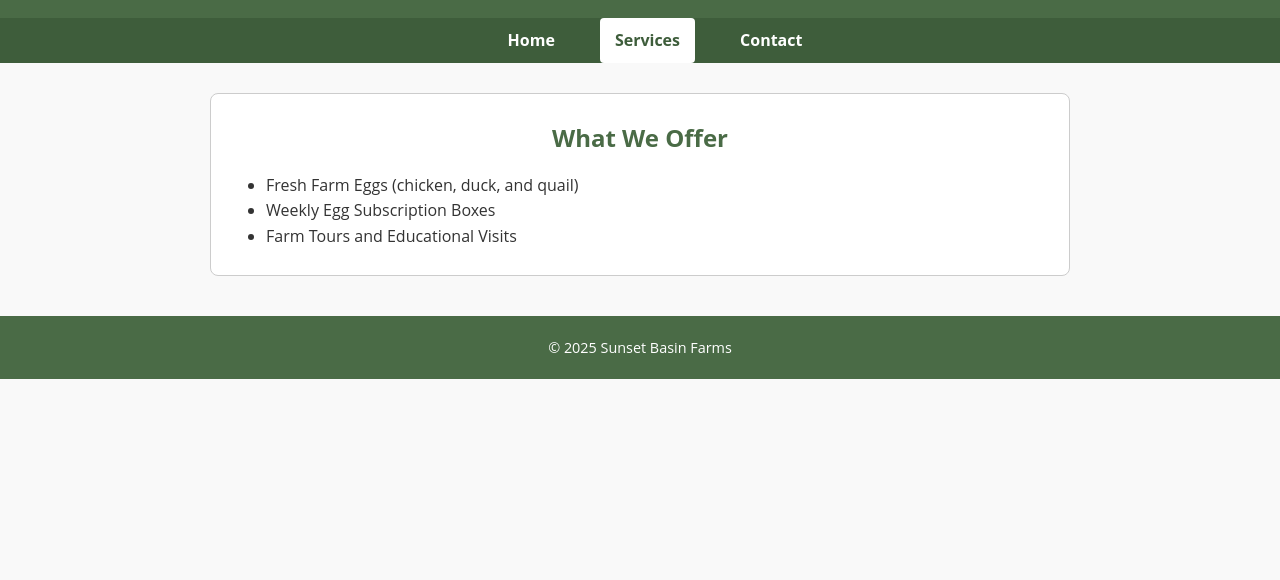
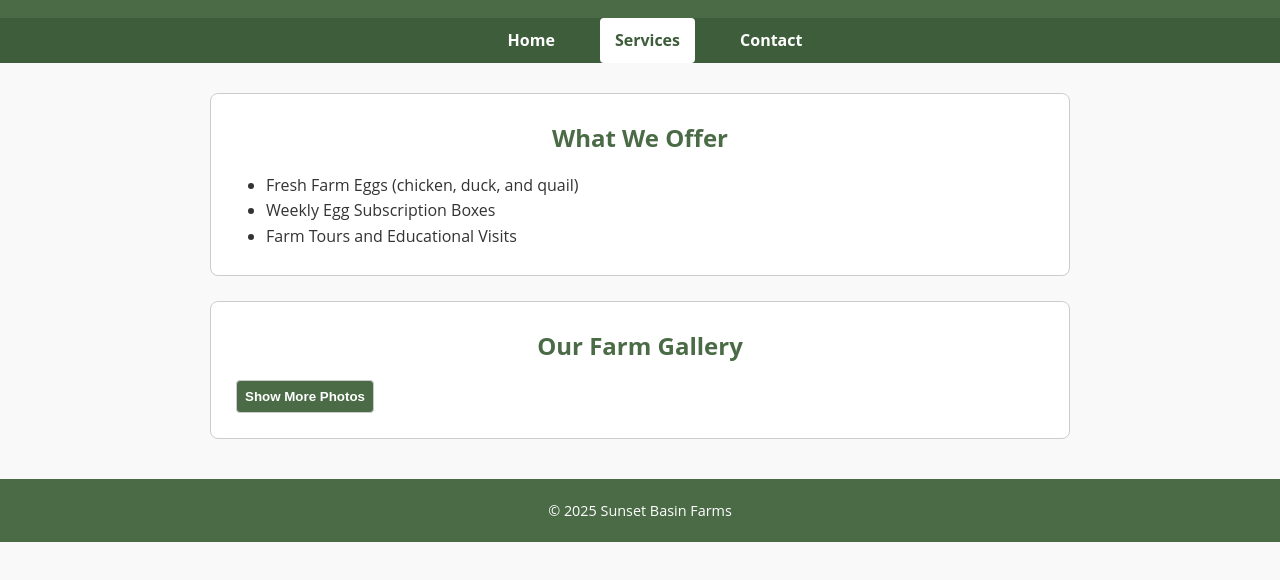
Before and after one commit to girlracer88/sunset-basin-farms-homepage, a plain HTML site: page services.html in a window 1280 px wide. Shown: the part 106-686 px from the top of the page. Drawn offline with Linux system fonts and the light colour scheme.

Commit message:
Update services.html

```diff
--- a/services.html
+++ b/services.html
@@ -28,6 +28,12 @@
         <li>Farm Tours and Educational Visits</li>
       </ul>
     </section>
+    <section id="gallery">
+  <h2>Our Farm Gallery</h2>
+  <div id="image-gallery" class="gallery"></div>
+  <button id="loadImages">Show More Photos</button>
+</section>
+
   </main>
 
   <footer>
```
